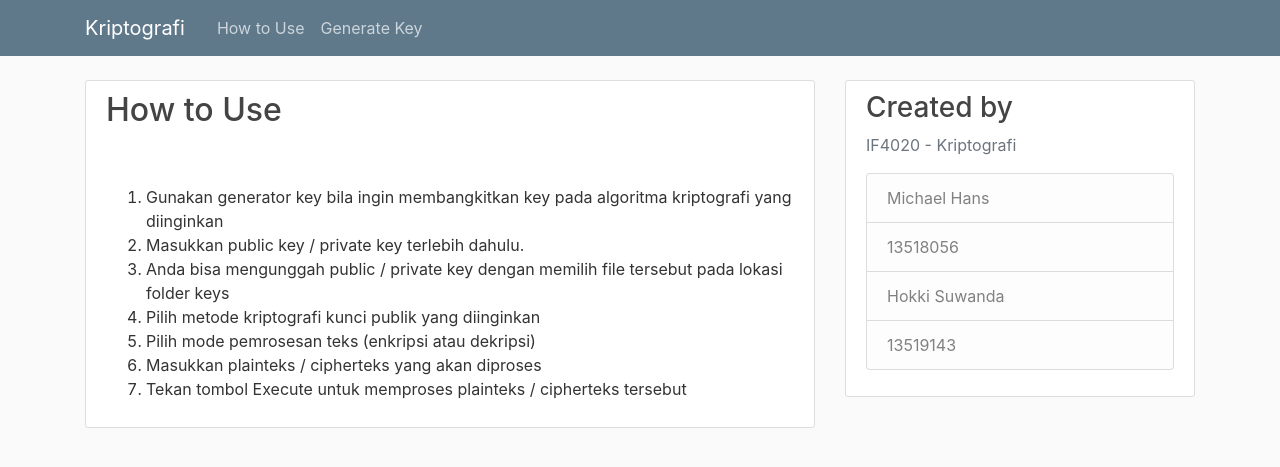
After one commit to hokkyss/AssymmetricCrypto, a Flask app: page /guideline in a window 1280 px wide. The commit adds this page. Shown: the top 467 px of the page. Run offline with Flask 2, Linux system fonts and the light colour scheme; some libraries are stand-ins or nearby versions.

Commit message:
Add How to Use

```diff
--- a/app.py
+++ b/app.py
@@ -10,20 +10,20 @@ from flask import Flask, json, render_template, request
 DEV = os.getenv("FLASK_ENV", "development")
 app = Flask(__name__)
 
-@app.route("/upload_public_key", methods=["POST"])
+@app.route("/upload_public_key", methods=['POST'])
 def upload_public_key():
     filename = request.json.get("public-key-file")
     return readFile(filename)
 
-@app.route("/upload_private_key", methods=["POST"])
+@app.route("/upload_private_key", methods=['POST'])
 def upload_private_key():
     filename = request.json.get("private-key-file")
     return readFile(filename)
 
-@app.route("/generation", methods=["GET", "POST"])
+@app.route("/generation", methods=["GET", 'POST'])
 def generation():
     notification = ""
-    if (request.method == "POST"):
+    if (request.method == 'POST'):
         choice = request.json.get("choice")
         notification = generateKey(choice)
         return notification
@@ -34,7 +34,7 @@ def generation():
 def home():
     return render_template("home.html")
 
-@app.route("/execute", methods=["POST"])
+@app.route("/execute", methods=['POST'])
 def execute():
     public_key = request.json.get("public-key")
     private_key = request.json.get("private-key")
@@ -44,5 +44,9 @@ def execute():
     result_box = proceed(public_key, private_key, choice, mode, input_box)
     return result_box
 
+@app.route("/guideline", methods=['GET'])
+def guideline():
+    return render_template("guideline.html")
+
 if __name__ == '__main__':
     app.run(debug=DEV)
--- /dev/null
+++ b/templates/guideline.html
@@ -0,0 +1,19 @@
+{% extends "layout.html" %}
+{% block content %}
+<article class="media content-section">
+    <div class="media-body">
+        <h2><label class="article-title">How to Use</label></h2>
+        <p class="article-content">
+            <ol>
+                <li>Gunakan generator key bila ingin membangkitkan key pada algoritma kriptografi yang diinginkan</li>
+                <li>Masukkan public key / private key terlebih dahulu.</li>
+                <li>Anda bisa mengunggah public / private key dengan memilih file tersebut pada lokasi folder keys</li>
+                <li>Pilih metode kriptografi kunci publik yang diinginkan</li>
+                <li>Pilih mode pemrosesan teks (enkripsi atau dekripsi)</li>
+                <li>Masukkan plainteks / cipherteks yang akan diproses</li>
+                <li>Tekan tombol Execute untuk memproses plainteks / cipherteks tersebut</li>
+            </ol>
+        </p>
+    </div>
+</article>
+{% endblock content %}
--- a/templates/home.html
+++ b/templates/home.html
@@ -2,7 +2,7 @@
 {% block content %}
   <article class="media content-section">
       <div class="media-body">
-      <h2><a class="article-title" href="#">Asymmetric Encryption</a></h2>
+      <h2><label class="article-title">Asymmetric Encryption</label></h2>
         <p class="article-content">
           <form id="cryptography" name="cryptography">
             <div class="key-container">
@@ -43,11 +43,11 @@
             </div>
             <div>
                 <label><b>Input Box</b></label><br>
-                <textarea name="input-box" rows=5 class="text-area-box"></textarea><br><br>
+                <textarea name="input-box" rows=3 class="text-area-box"></textarea><br><br>
             </div>
             <div>
                 <label><b>Result Box</b></label><br>
-                <textarea id="output" name="result-box" rows=5 class="text-area-box"></textarea><br><br>
+                <textarea id="output" name="result-box" rows=3 class="text-area-box"></textarea><br><br>
             </div>
             <button id="submit">Execute</button><br>
           </form>
--- a/templates/layout.html
+++ b/templates/layout.html
@@ -22,7 +22,7 @@
           </button>
           <div class="collapse navbar-collapse" id="navbarToggle">
             <div class="navbar-nav mr-auto">
-              <a class="nav-item nav-link" href="/">Home</a>
+              <a class="nav-item nav-link" href="/guideline">How to Use</a>
               <a class="nav-item nav-link" href="/generation">Generate Key</a>
             </div>
           </div>
```
